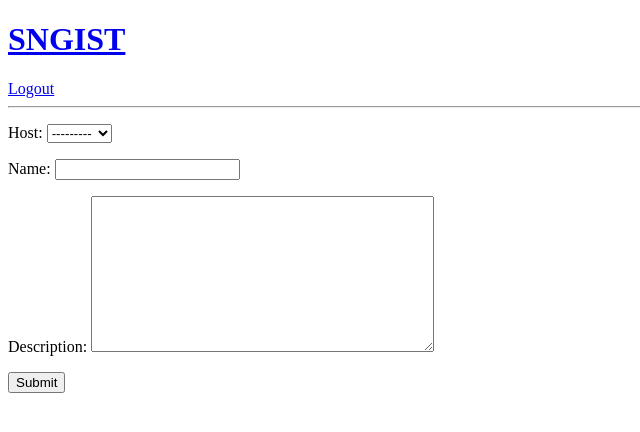
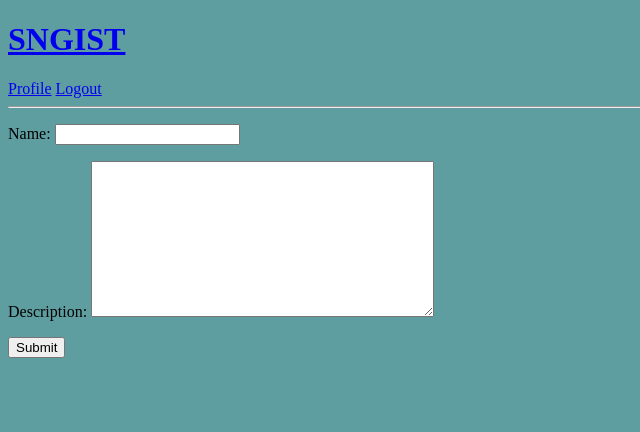
Before and after one commit to Jenin82/django-web, a Django app: page /g/create-room/ in a window 1280 px wide. Shown: the top 432 px of the page, without its empty margins (0-640 px from the left). Run offline with Django 4.2, Linux system fonts and the light colour scheme; the visitor is signed in with stand-in values (Sample User, id 1); data comes from the database, SQL or seed files in the repository.

Commit message:
create new grievance setup

```diff
--- a/grievance/forms.py
+++ b/grievance/forms.py
@@ -5,3 +5,4 @@ class RoomForm(ModelForm):
   class Meta:
     model = Room
     fields = '__all__'
+    exclude = ['host']
--- a/grievance/templates/grievance/main.html
+++ b/grievance/templates/grievance/main.html
@@ -1,9 +1,11 @@
 <!DOCTYPE html>
+{% load static %}
 <html lang="en">
 <head>
 	<meta charset="UTF-8">
 	<meta http-equiv="X-UA-Compatible" content="IE=edge">
 	<meta name="viewport" content="width=device-width, initial-scale=1.0">
+	<link rel="stylesheet" href="{% static 'css/main.css' %}">
 	<title>SNGIST Grievance</title>
 </head>
 <body>
--- a/grievance/templates/grievance/navbar.html
+++ b/grievance/templates/grievance/navbar.html
@@ -3,6 +3,7 @@
 </a>
 
 {% if request.user.is_authenticated %}
+<a href="{% url 'user-profile' user.id %}">Profile</a>
 <a href="{% url 'logout' %}">Logout</a>
 {% else %}
 <a href="{% url 'login' %}">Login</a>
--- a/grievance/urls.py
+++ b/grievance/urls.py
@@ -6,6 +6,7 @@ urlpatterns = [
 		path('logout/', views.logoutPage, name="logout"),
     path('', views.home, name="home"),
     path('room/<str:pk>/', views.room, name="room"),
+    path('profile/<str:pk>/', views.userProfile, name="user-profile"),
     path('create-room/', views.createRoom, name="create-room"),
     path('delete-room/<str:pk>/', views.deleteRoom, name="delete-room"),
 
--- a/grievance/views.py
+++ b/grievance/views.py
@@ -46,6 +46,11 @@ def room(request, pk):
   context = {'room': room}
   return render(request, "grievance/room.html", context)
 
+def userProfile(request, pk):
+  user = User.objects.get(id=pk)
+  context = {'user': user}
+  return render(request, "grievance/profile.html", context)
+
 @login_required(login_url='login')
 def createRoom(request):
   form = RoomForm()
@@ -53,7 +58,9 @@ def createRoom(request):
   if request.method == 'POST':
     form = RoomForm(request.POST)
     if form.is_valid():
-      form.save()
+      room = form.save(commit=False)
+      room.host = request.user
+      room.save()
       return redirect('home')
   return render(request, "grievance/room_form.html", context)
 
--- a/sngist/settings.py
+++ b/sngist/settings.py
@@ -129,6 +129,11 @@ USE_TZ = True
 # https://docs.djangoproject.com/en/4.1/howto/static-files/
 
 STATIC_URL = 'static/'
+# STATICFILES_DIRS = [
+# 	BASE_DIR / 'static'
+# ]
+
+
 STATIC_ROOT = os.path.join(BASE_DIR, 'static')
 STATICFILES_STORAGE="whitenoise.storage.CompressedManifestStaticFilesStorage"
 
--- /dev/null
+++ b/static/css/main.css
@@ -0,0 +1,3 @@
+body {
+	background-color: cadetblue;
+}
```
Also changed, not shown: grievance/templates/grievance/profile.html (added, +9 -0 lines).
